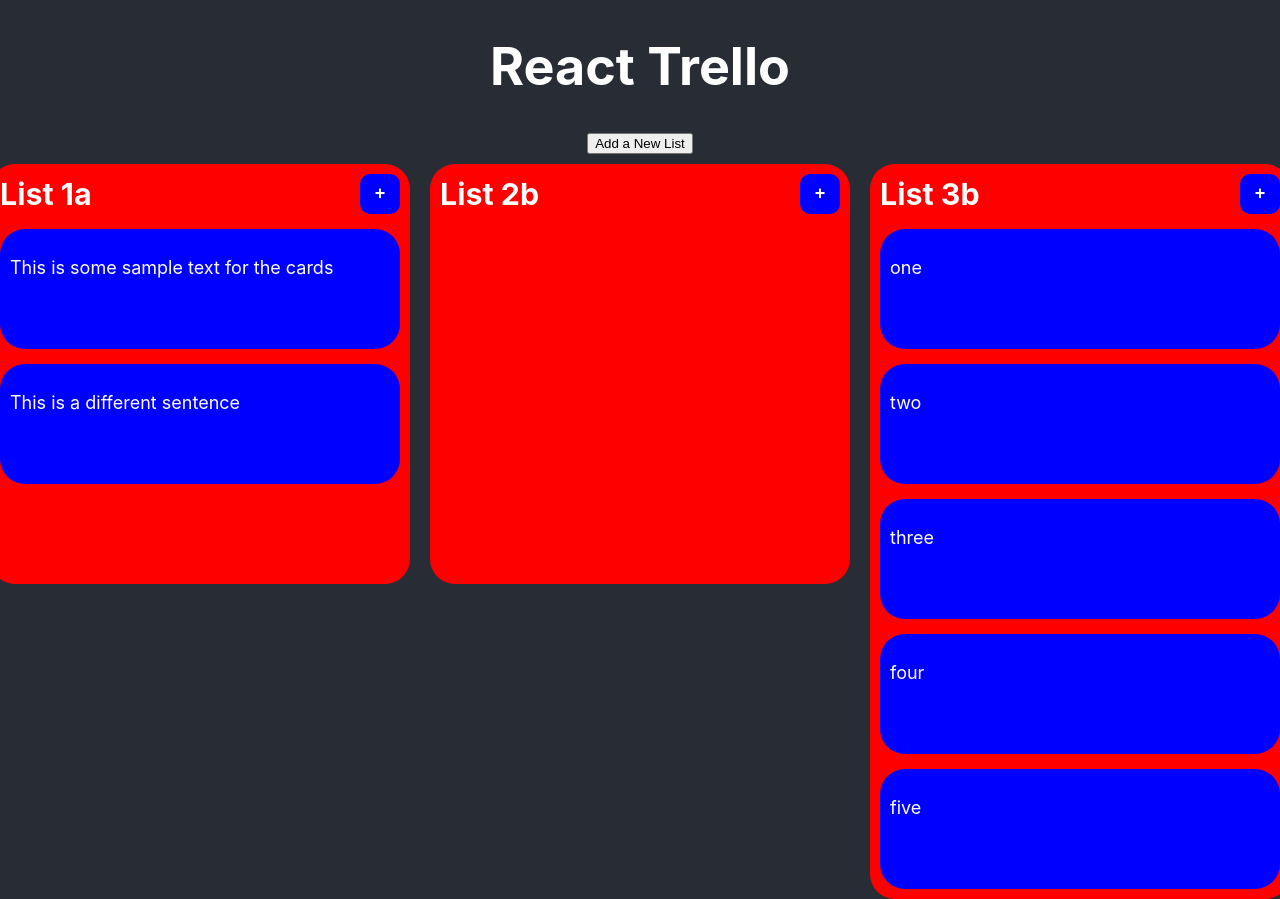
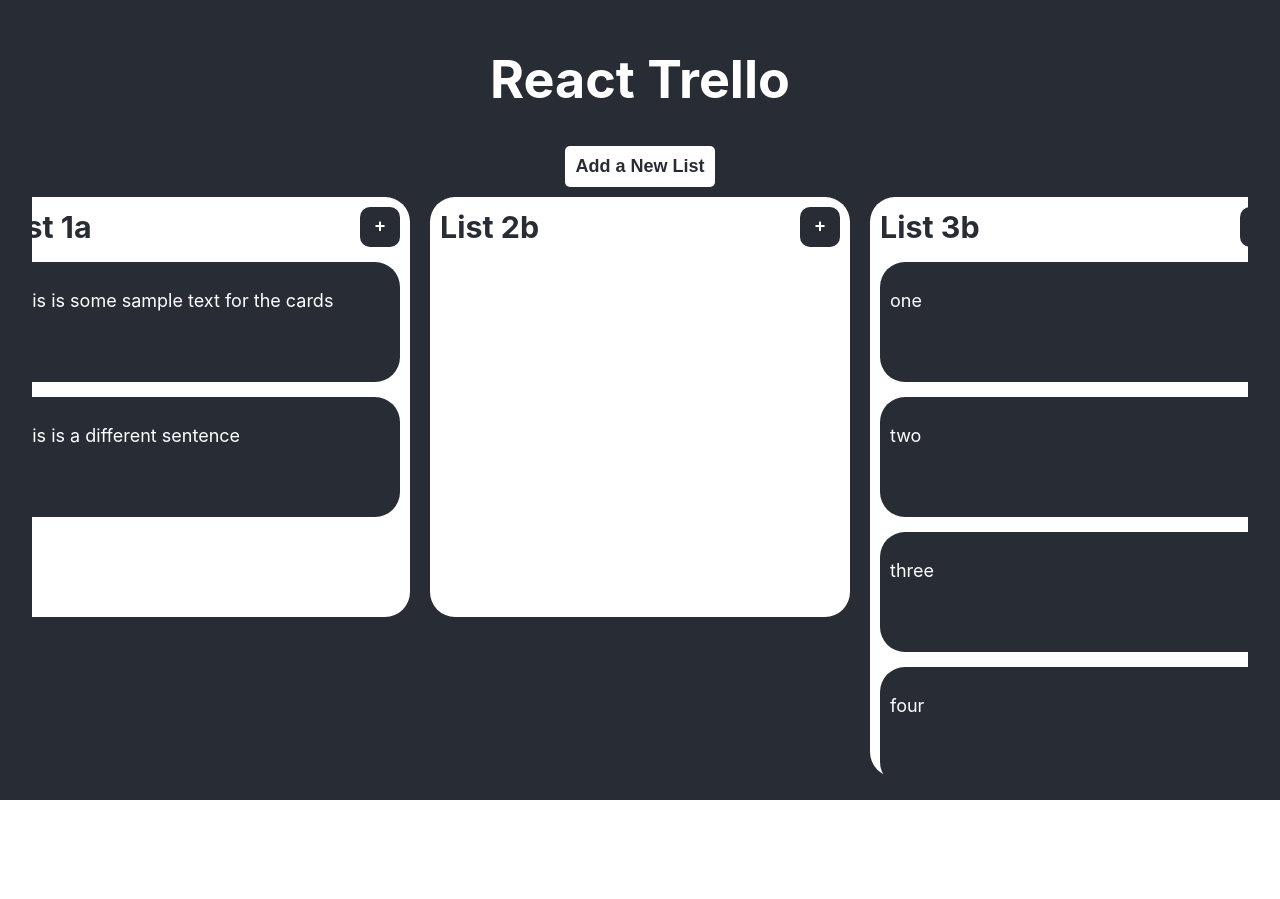
Before and after one commit to NateMorgan/trello-react, a React (Create React App) app: page / in a window 1280 px wide. After the commit the page ends 800 px from the top, so only its background shows below. Built offline with nearby package versions, Linux system fonts and the light colour scheme.

Commit message:
add cards to list

```diff
--- a/src/App.css
+++ b/src/App.css
@@ -13,15 +13,20 @@
 .list{
   min-height: 400px;
   width: 400px;
-  background-color: red;
+  min-width:400px;
+  background-color: white;
   padding: 10px;
   border-radius: 25px;
+  margin-bottom: 10px;
+  max-height: 70vh;
+  overflow-y: scroll;
 }
 
 .list-header{
   display: flex;
   justify-content: space-between;
   align-items: center;
+  color:#282c34;
 }
 
 .card-add-btn{
@@ -31,20 +36,28 @@
   font-size:large;
   font-weight:bolder;
   border-radius:25%;
-  background-color: blue;
+  background-color: #282c34;
   color:white;
   border:none;
+}
+
+.card-add-btn:hover{
+  background-color: #282c3470;
 }
 
 .card{
   width: 380px;
   min-height: 100px;
-  background-color: blue;
+  background-color: #282c34;
   margin-top: 15px;
   text-align: left;
   font-size: large;
   border-radius: 25px;
   padding:10px;
+}
+
+.card:hover{
+  background-color: #282c3470;
 }
 
 #list-space{
@@ -53,4 +66,16 @@
   align-items: flex-start;
   justify-content: center;
   gap: 20px;
+  overflow-x: scroll;
+  width: 95vw;
 }
+
+#add-new-list{
+  padding:10px;
+  background-color: white;
+  border-radius: 5px;
+  border:none;
+  color:#282c34;
+  font-weight: bold;
+  font-size: large;
+}
--- a/src/components/Card/Card.jsx
+++ b/src/components/Card/Card.jsx
@@ -1,6 +1,6 @@
 const Card = (props) => {
   return (
-    <div class='card'>
+    <div className='card'>
       <p> {props.text} </p>
     </div>
   );
--- a/src/components/List/List.jsx
+++ b/src/components/List/List.jsx
@@ -1,14 +1,20 @@
 import Card from "../Card/Card";
 
-const List = ({list}) => {
+const List = ({list, addCard}) => {
+
+  const handleClick = () => {
+    addCard(list.title)
+    console.log("clicking")
+  }
+
   return (
-    <div class='list'>
-      <header class='list-header'>
+    <div className='list'>
+      <header className='list-header'>
         <h3 style={{margin:'0'}}> {list.title} </h3>
-        <button class='card-add-btn'> + </button>
+        <button className='card-add-btn' onClick={handleClick}> + </button>
       </header>
       {list.cards.map(card =>
-        <Card text={card}/>
+        <Card key={card} text={card}/>
       )}
     </div>
   );
--- a/src/pages/Board/Board.jsx
+++ b/src/pages/Board/Board.jsx
@@ -19,13 +19,31 @@
       cards:['one','two','three','four','five']
     }
   ])
+
+  const addList = (titleText) => {
+    setBoard([...board,{title: titleText, cards:[]}])
+  }
+
+  const addCard = (titleText) => {
+    const newBoard = []
+    for (let i = 0; i < board.length; i++){
+      if (board[i].title === titleText){
+        let newCards = [...board[i].cards,'Add Text Here']
+        newBoard.push({...board[i], cards:[...newCards]})
+      } else {
+        newBoard.push({...board[i]})
+      }
+    }
+    setBoard([...newBoard])
+  }
+
   return (
     <>
       <Header/>
-      <button> Add a New List </button>
+      <button id='add-new-list' onClick={() => addList('New List')}> Add a New List </button>
       <div id='list-space'>
         {board.map( (list) =>
-          <List list={list}/>
+          <List key={list.title} list={list} addCard={addCard}/>
         )}
       </div>
     </>
```
